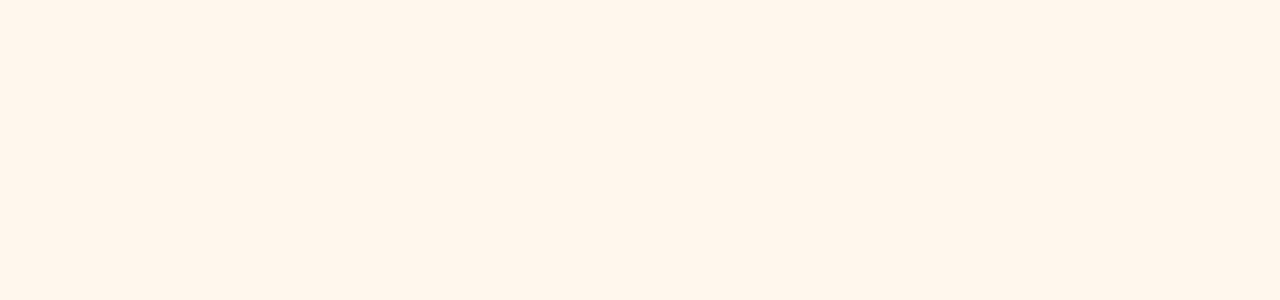
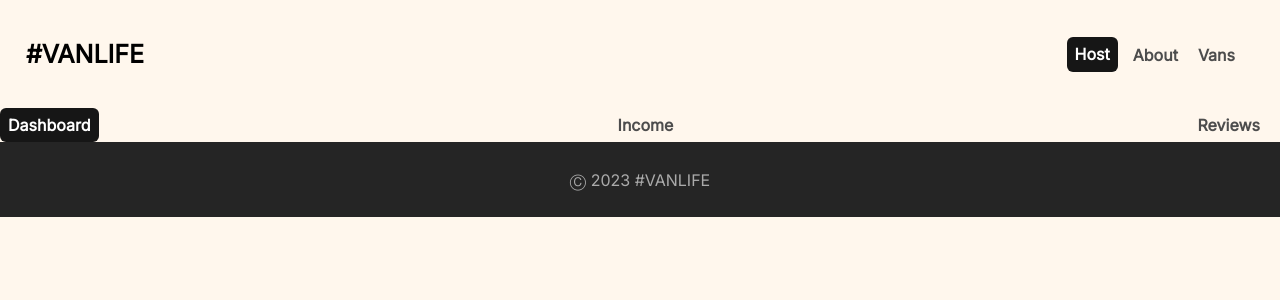
Before and after one commit to MoyosoreCodes/vanlife, a React (Vite) app: page /host in a window 1280 px wide. Before the commit this address had no page. Shown: the top 300 px of the page. Built offline with nearby package versions, Linux system fonts and the light colour scheme.

Commit message:
nested route, active route display

```diff
--- a/src/App.tsx
+++ b/src/App.tsx
@@ -2,15 +2,26 @@ import "./App.css";
 import { BrowserRouter, Routes, Route } from "react-router-dom";
 import Home from "./pages/home/Home";
 import About from "./pages/about/About";
-import Layout from "./layout/Layout";
+import MainLayout from "./layouts/main-layout/MainLayout";
+import HostLayout from "./layouts/host-layout/HostLayout";
 
 function App() {
   return (
     <BrowserRouter>
       <Routes>
-        <Route element={<Layout />}>
-          <Route path="/" element={<Home />} />
+        <Route path="/" element={<MainLayout />}>
+          <Route index element={<Home />} />
           <Route path="about" element={<About />} />
+          <Route path="vans" >
+            <Route index element={""}/>
+            <Route path=":id" element={""}/>
+          </Route>
+
+          <Route path="/host" element={<HostLayout />}>
+            <Route index element={""} />
+            <Route path="income" element={""} />
+            <Route path="reviews" element={""} />
+          </Route>
         </Route>
       </Routes>
     </BrowserRouter>
--- a/src/components/header/Header.css
+++ b/src/components/header/Header.css
@@ -2,8 +2,12 @@ a {
   text-decoration: none;
 }
 
-nav a.active-link {
-  border: 1px solid black;
+nav a.active {
+  color: #fff;
+  background: #161616;
+  padding: 6px 8px;
+  border-radius: 6px;
+  line-height: 22.923px;
 }
 
 .header-container {
@@ -35,4 +39,6 @@ nav a.active-link {
   font-size: 16px;
   font-style: normal;
   font-weight: 600;
+  padding-right: 5px;
+  margin-right: 15px;
 }
--- a/src/components/header/Header.tsx
+++ b/src/components/header/Header.tsx
@@ -4,6 +4,7 @@ import { Link, NavLink } from "react-router-dom";
 
 export default function Header() {
   const [links, setLinks] = useState([
+    { to: "/host", label: "Host" },
     { to: "/about", label: "About" },
     { to: "/vans", label: "Vans" },
   ]);
@@ -11,7 +12,6 @@ export default function Header() {
   const headerLinks = links.map(({ to, label }) => (
     <NavLink
       to={to}
-      className={(isActive) => (isActive ? "active-link" : '')}
     >
       {label}
     </NavLink>
--- a/src/index.css
+++ b/src/index.css
@@ -21,7 +21,7 @@ body {
   line-height: 1.5;
   -webkit-font-smoothing: antialiased;
   font-family: Inter;
-  min-width: 400px;
+  /* min-width: 400px; */
   background: #fff7ed;
 }
 /*
--- /dev/null
+++ b/src/layouts/host-layout/HostLayout.tsx
@@ -0,0 +1,27 @@
+import { NavLink, Outlet } from "react-router-dom";
+import "./HostLayout.css";
+import { useState } from "react";
+
+export default function HostLayout() {
+  const [links, setLinks] = useState([
+    { to: "/host", label: "Dashboard" },
+    { to: "/host/income", label: "Income" },
+    { to: "/host/reviews", label: "Reviews" },
+  ]);
+
+  const hostLinks = links.map(({ to, label }) => (
+    // <NavLink to={to} className={(isActive) => (isActive ? "active-link" : "")}>
+    //   {label}
+    // </NavLink>
+    <NavLink to={to} >
+      {label}
+    </NavLink>
+  ));
+
+  return (
+    <main>
+      <nav className="nav-container">{hostLinks}</nav>
+      <Outlet />
+    </main>
+  );
+}
--- a/src/layout/Layout.tsx
+++ b/src/layouts/main-layout/MainLayout.tsx
@@ -1,6 +1,6 @@
-import Footer from "../components/footer/Footer";
-import Header from "../components/header/Header";
-import "./Layout.css";
+import Footer from "../../components/footer/Footer";
+import Header from "../../components/header/Header";
+import "./MainLayout.css";
 import { Outlet } from "react-router-dom";
 
 export default function Layout() {
```
Also changed, not shown: src/layouts/host-layout/HostLayout.css (added), src/layouts/main-layout/MainLayout.css (added).
